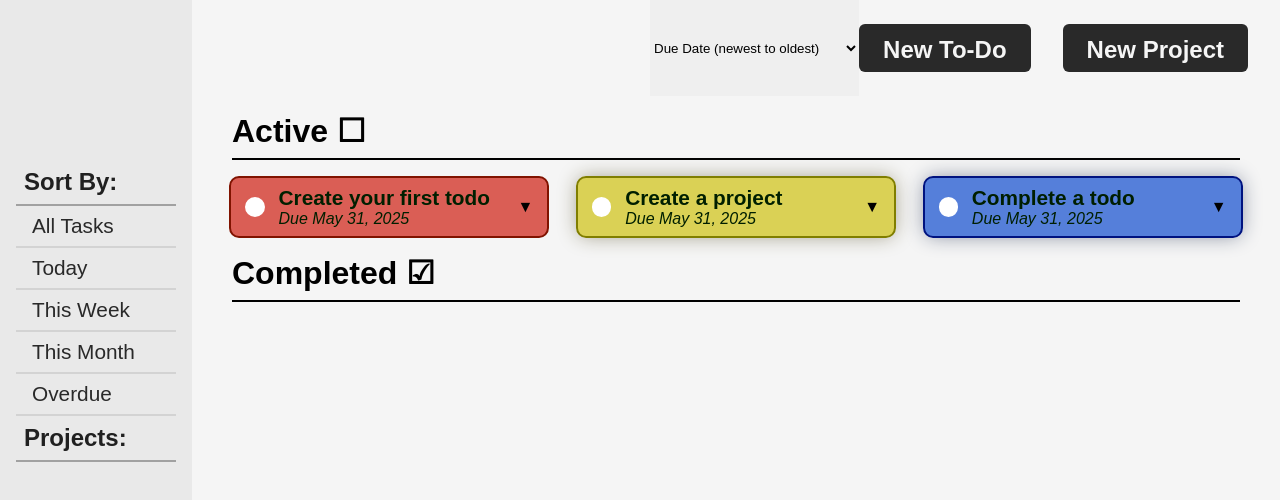
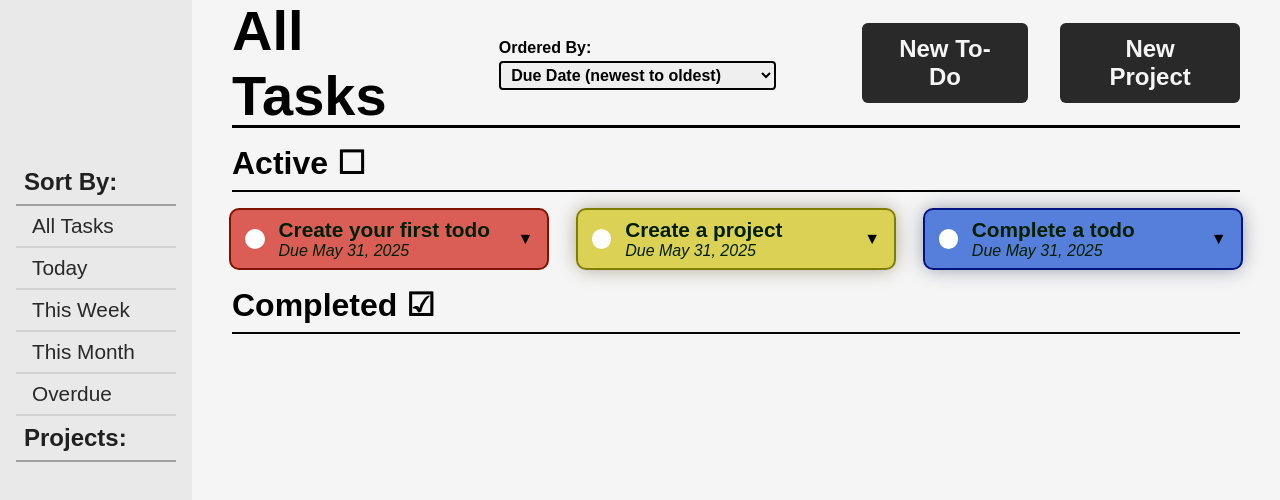
Before and after one commit to lmorgan2398/todo-list, a website with bundled scripts: page src/template.html in a window 1280 px wide. Built offline with nearby package versions, Linux system fonts and the light colour scheme.

Commit message:
Style basic information from header bar

```diff
--- a/src/styles.css
+++ b/src/styles.css
@@ -26,7 +26,7 @@ body {
     background-color: whitesmoke;
     display: grid;
     grid-template-columns: 12rem 1fr;
-    grid-template-rows: 6rem 1fr;
+    grid-template-rows: 8rem 1fr;
 }
 
 .header-container {
@@ -34,7 +34,43 @@ body {
     grid-row: 1 / 2;
     background-color: whitesmoke;
     display: flex;
+    justify-content: space-between;
+    border-bottom: 3px solid black;
+    margin: 0rem 2.5rem;
+}
+
+.sort-info {
+    display: flex;
+    flex-direction: row;
+    gap: 2rem;
+    margin: 1rem 0rem;
+    align-items: center;
+}
+
+.current-sort {
+    font-size: 3.5rem;
+}
+
+.order {
+    font-size: 1rem;
+    font-weight: bold;
+    margin-top: .25rem;
+}
+
+#order {
+    border: 2px solid black;
+    font-size: 1rem;
+    font-weight: bold;
+    height: min-content;
+    padding: .2rem .4rem;
+    border-radius: 4px;
+}
+
+.creation-tools {
+    display: flex;
+    align-items: center;
     justify-content: flex-end;
+    gap: 2rem;
 }
 
 .new-todo,
@@ -44,7 +80,7 @@ body {
     color: whitesmoke;
     background-color: rgb(41, 41, 41);
     border-radius: 6px;
-    margin: 1.5rem 2rem;
+    margin: 1.5rem 0rem, 1.5rem 2rem;
     margin-left: 0;
     font-weight: bold;
 }
--- a/src/template.html
+++ b/src/template.html
@@ -7,6 +7,9 @@
 </head>
 <body>
 <div class="header-container">
+    <div class="sort-info">
+        <h2 class="current-sort">All Tasks</h2>
+        <label for="order" class="order">Ordered By:
             <select name="order" id="order" class="order">
                 <option value="dueNew">Due Date (newest to oldest)</option>
                 <option value="dueOld">Due Date (oldest to newest)</option>
@@ -16,8 +19,12 @@
                 <option value="nameAsc">Name (ascending)</option>
                 <option value="nameDesc">Name (descending)</option>
             </select>
+        </label>
+    </div>
+    <div class="creation-tools">
         <button class="new-todo">New To-Do</button>
         <button class="new-project">New Project</button>
+    </div>
 </div>
 <div class="sidebar-container">
     <div class="presort-header-container">
```
Lines whose indentation alone changed are shown as unchanged.
